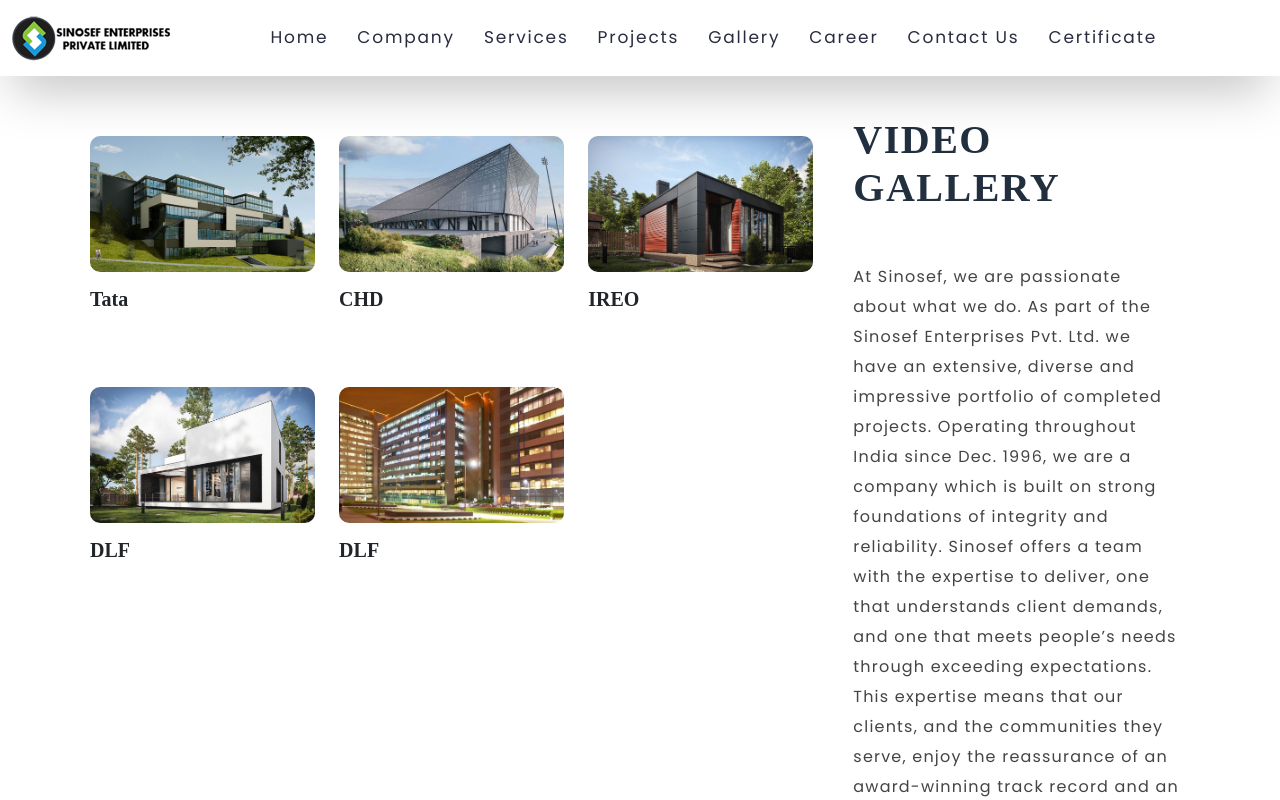
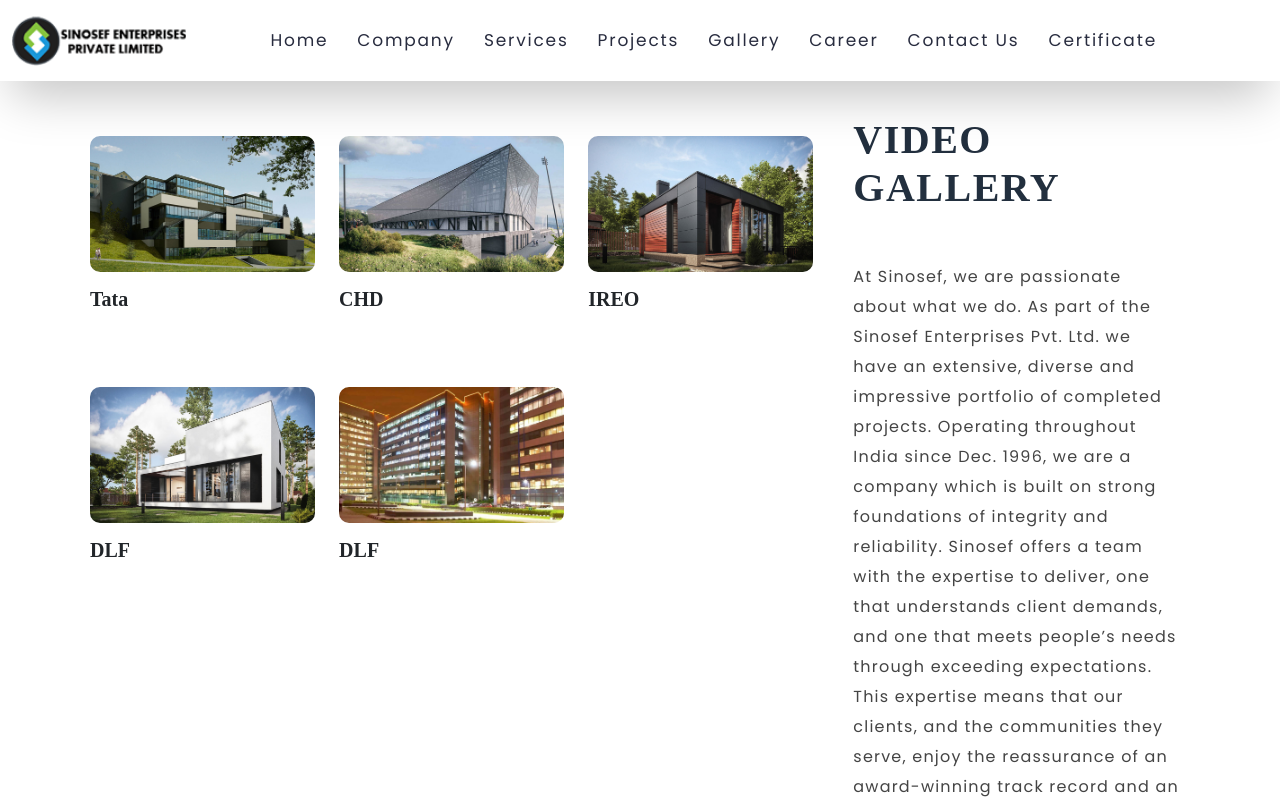
Before and after one commit to sumit-geek-del/sinosef-new-frontend, an Angular app: page /video in a window 1280 px wide. Built offline with nearby package versions, Linux system fonts and the light colour scheme; no server answers.

Commit message:
logo size increased

```diff
--- a/src/shared/footer/footer.component.scss
+++ b/src/shared/footer/footer.component.scss
@@ -20,8 +20,7 @@
 }
 
 .img_div > img{
-    max-width: 100%;
-    max-height: 100%;
+    width: 35%;
     margin-left: 10rem;
 }
 
--- a/src/shared/header/header.component.scss
+++ b/src/shared/header/header.component.scss
@@ -72,6 +72,10 @@
 
 }
 
+.navbar-brand img{
+    width: 110%;
+}
+
 .dropdown-menu {
     min-width: 100px;
     padding: 0 10px 0 0;
```
